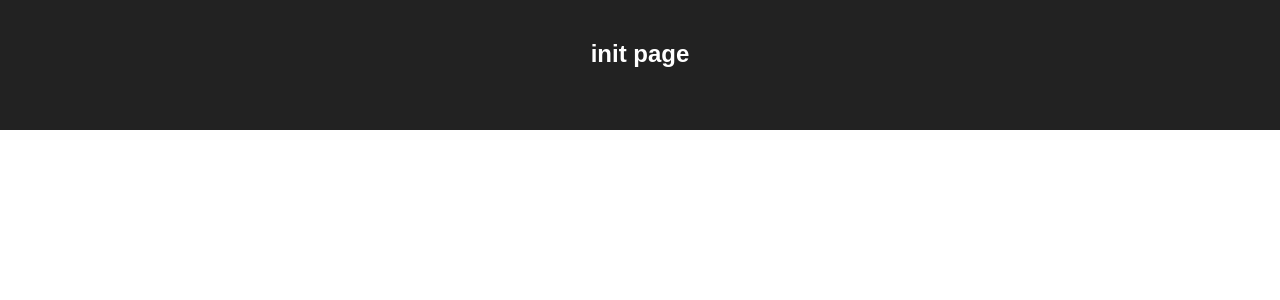
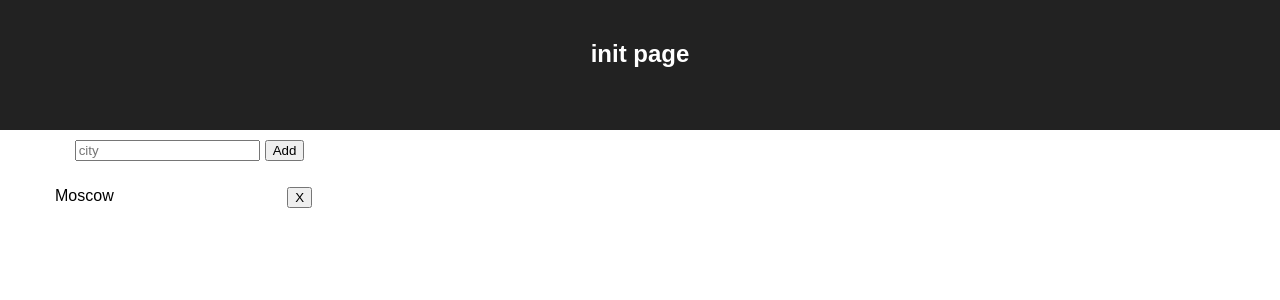
Before and after one commit to alex-skiffin/reactapp, a React (Create React App) app: page / in a window 1280 px wide. Shown: the top 300 px of the page. Built offline with nearby package versions, Linux system fonts and the light colour scheme.

Commit message:
added a list of cities

```diff
--- a/src/App.js
+++ b/src/App.js
@@ -1,4 +1,5 @@
 import React, { Component } from 'react';
+import CityList from './CityList/CityList';
 import './App.css';
 
 class App extends Component {
@@ -8,6 +9,9 @@ class App extends Component {
         <div className="App-header">
           <h2>init page</h2>
         </div>
+        <div className="cities">
+          <CityList />
+        </div>
       </div>
     );
   }
--- /dev/null
+++ b/src/CityList/CityList.css
@@ -0,0 +1,33 @@
+.City {
+    position: relative;
+    display: flex;
+    margin: 5px;
+}
+.City-list {
+    margin: 10px;
+    border: none;
+    width: 80%;
+    height: auto;
+    overflow: hidden;
+}
+.City-list ul {
+    list-style-type: none;
+    border: 2px;
+    text-align: left;
+}
+.City-list button {
+    right:0;
+    position: absolute;
+}
+.Cities {
+    width: 30%;
+    margin-top: 10px;
+    border: 1px black;
+}
+.City-buttons {
+    left:35em;
+}
+.City-buttons button{
+    left:20%;
+    margin: 0 5px;
+}
--- /dev/null
+++ b/src/CityList/CityList.js
@@ -0,0 +1,77 @@
+import React, { Component } from 'react';
+import './CityList.css';
+
+class CityList extends Component {
+    getDefaultLocation() {
+        return ['Moscow'];
+    }
+
+    addLocation(location) {
+        if (location && !this.state.cityList.includes(location))
+            this.state.cityList.push(location);
+    }
+
+    getLocations() {
+        if (typeof (Storage) === 'undefined')
+            return this.getDefaultLocation();
+
+        let locations = localStorage.getItem('locations');
+        let locationsJson = JSON.parse(locations);
+        if (!locationsJson)
+            locationsJson = this.getDefaultLocation();
+
+        localStorage.setItem('locations', JSON.stringify(locationsJson));
+
+        return locationsJson;
+    }
+    constructor(props) {
+        super(props);
+        this.state = { cityList: this.getLocations(), inputValue: '' };
+        this.handleCityChange = this.handleCityChange.bind(this);
+        this.handleSubmit = this.handleSubmit.bind(this);
+        this.addLocation = this.addLocation.bind(this);
+    }
+
+    handleSubmit(event) {
+        event.preventDefault();
+        this.addLocation(this.state.inputValue);
+        this.setState({ inputValue: '' });
+        localStorage.setItem('locations', JSON.stringify(this.state.cityList));
+    }
+
+    handleCityChange(event) {
+        this.setState({ inputValue: event.target.value });
+    }
+
+    deleteElement(element) {
+        if (this.state.cityList.indexOf(element) !== -1)
+            this.state.cityList.splice(this.state.cityList.indexOf(element), 1);
+        localStorage.setItem('locations', JSON.stringify(this.state.cityList));
+        this.forceUpdate();
+    }
+
+    render() {
+        return (
+            <div className="Cities">
+                <form className="City-buttons" onSubmit={this.handleSubmit}>
+                    <input type="text"
+                        placeholder="city"
+                        value={this.state.inputValue}
+                        onChange={this.handleCityChange} />
+                    <button>Add</button>
+                </form>
+                <div className="City-list">
+                    <ul>{this.state.cityList.map(title =>
+                        <div key={title+'_div'} className="City">
+                            <li key={title+'_li'}>{title}</li>
+                            <button key={title+'_button'} onClick={this.deleteElement.bind(this, title)}>X</button>
+                        </div>
+                    )}
+                    </ul>
+                </div>
+            </div>
+        );
+    }
+}
+
+export default CityList;
```
